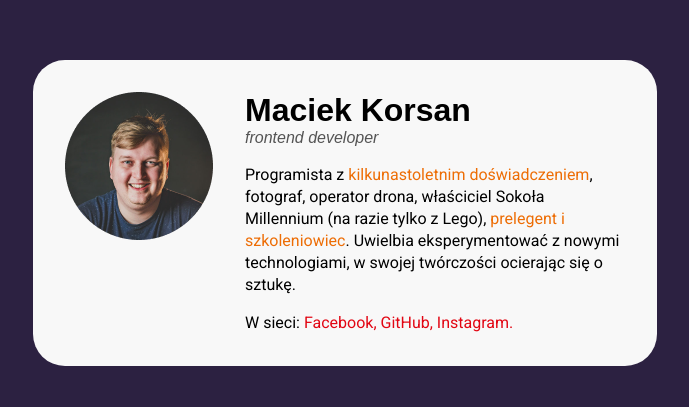
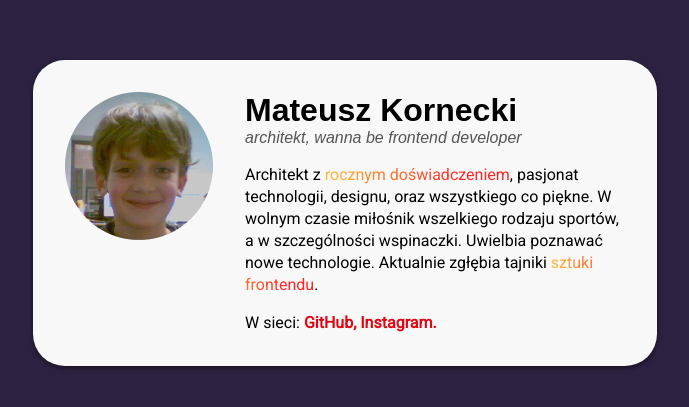
Before and after one commit to mateuszkornecki/buisness-card, a plain HTML site: page index.html in a window 1280 px wide. Shown: the part 187-594 px from the top of the page, without its empty margins (295-984 px from the left). Drawn offline with Linux system fonts and the light colour scheme.

Commit message:
feat: updated personal informations, added some styling

```diff
--- a/css/style.css
+++ b/css/style.css
@@ -18,6 +18,20 @@ body {
     padding: 16px;
 }
 
+.card {
+    max-width: 624px;
+    width: 100%;
+    background-color: #F8F8F8;
+    padding: 32px;
+    border-radius: 32px;
+    box-shadow: 0 2px 4px rgba(0, 0, 0, .5);
+}
+
+.container {
+    margin: 0;
+    padding: 0;
+}
+
 .person {
     display: flex;
     align-items: center;
@@ -31,8 +45,12 @@ body {
 }
 
 .person__description--orange {
-    color: #ED6D05;
+    /*color: #ED6D05;*/
     font-weight: normal;
+    background-color: #ffbf3b;
+    background-image: linear-gradient(75deg, #ffbf3b 0%, #FF2525 74%);
+    -webkit-background-clip: text;
+    -webkit-text-fill-color: transparent;
 }
 
 .person__description--link {
@@ -48,6 +66,7 @@ body {
 .person__link {
     text-decoration: none;
     color: #E20613;
+    font-weight: bold;
 }
 
 .person__title {
@@ -63,17 +82,4 @@ body {
     font-family: arial;
 }
 
-.container {
-    margin: 0;
-    padding: 0;
-}
-
-.card {
-    max-width: 624px;
-    width: 100%;
-    background-color: #F8F8F8;
-    padding: 32px;
-    border-radius: 32px;
-    display: flex;
-    align-items: flex-start;
-}
+S
--- a/index.html
+++ b/index.html
@@ -15,24 +15,27 @@
 <body>
     <div class="card">
         <article class="person ">
-            <img class="person__picture " src="img/avatar.png" alt="Zdjęcie portretowe Maćka Korsana">
+            <img class="person__picture " src="img/mateusz.png" alt="Zdjęcie portretowe Mateusza Korneckiego, pochodzące z jego pierwszej strony internetowej napisanej w wieku 10 lat">
             <div class="container">
                 <header class="person__header">
                     <h1 class="person__name ">
-                        Maciek Korsan
+                        Mateusz Kornecki
                     </h1>
                     <span class="person__title">
-                        frontend developer
+                        architekt, wanna be frontend developer
                     </span>
                 </header>
                 <p class="person__description ">
-                    Programista z <strong class="person__description person__description--orange">kilkunastoletnim doświadczeniem</strong>, fotograf, operator drona, właściciel Sokoła Millennium (na razie tylko z Lego),<strong class="person__description--orange"> prelegent i szkoleniowiec</strong>.
-                    Uwielbia eksperymentować z nowymi technologiami, w swojej twórczości ocierając się o sztukę.
+                    Architekt z <strong class="person__description person__description--orange">rocznym doświadczeniem</strong>, pasjonat technologii, designu, oraz wszystkiego co piękne. W wolnym czasie miłośnik wszelkiego rodzaju sportów, a w szczególności
+                    wspinaczki. Uwielbia poznawać nowe technologie. Aktualnie zgłębia tajniki <strong class="person__description person__description--orange">sztuki frontendu</strong>.
                 </p>
                 <p class="person__description person__description--link">
                     W sieci:
-                    <a class="person__link" href="#">
-                        Facebook, GitHub, Instagram.
+                    <a class="person__link" href="https://github.com/mateuszkornecki/">
+                         GitHub,
+                    </a>
+                    <a class="person__link" href="https://www.instagram.com/korneckimateusz/?hl=en">
+                        Instagram.
                     </a>
                 </p>
             </div>
```
Also changed, not shown: img/mateusz.png (added).
